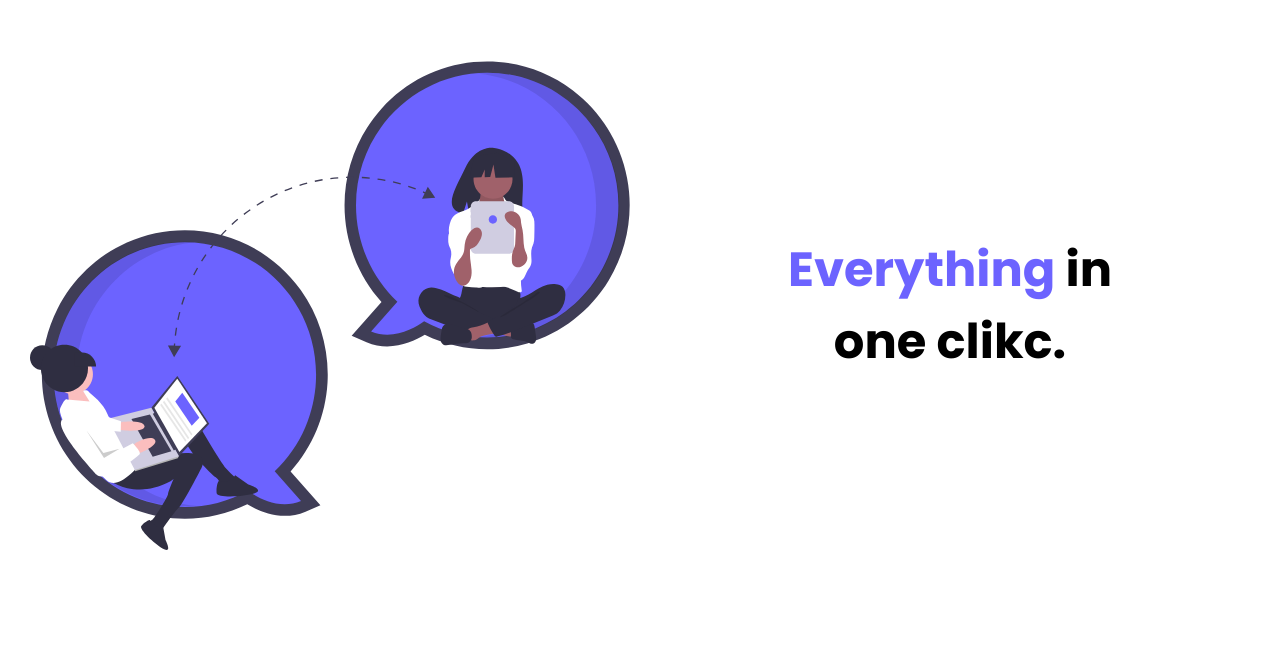
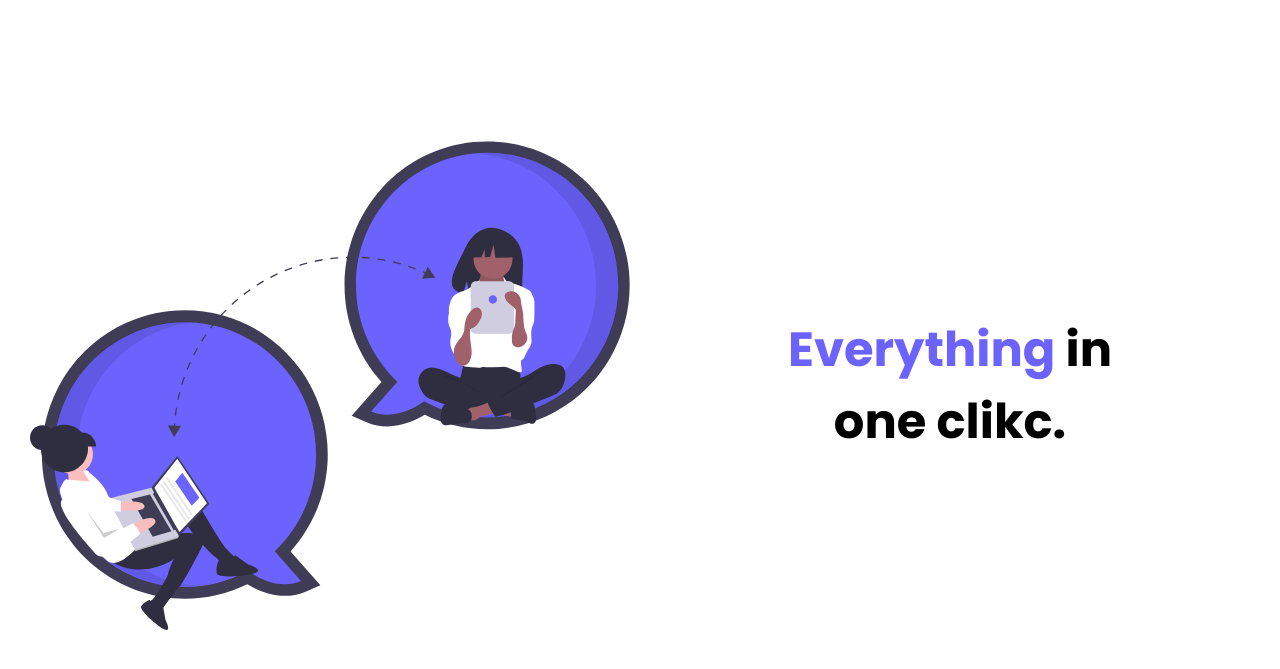
Before and after one commit to ghdpreto/work-plin, a plain HTML site: page index.html in a window 1280 px wide. Shown: the part 127-796 px from the top of the page. Drawn offline with Linux system fonts and the light colour scheme.

Commit message:
Ajuste na margem

```diff
--- a/css/components/c-main.css
+++ b/css/components/c-main.css
@@ -3,5 +3,5 @@
   display: grid;
   grid-template-rows: 1fr;
   gap: 12rem;
-  margin: 0 auto;
+  margin: 5rem auto;
 }
```
